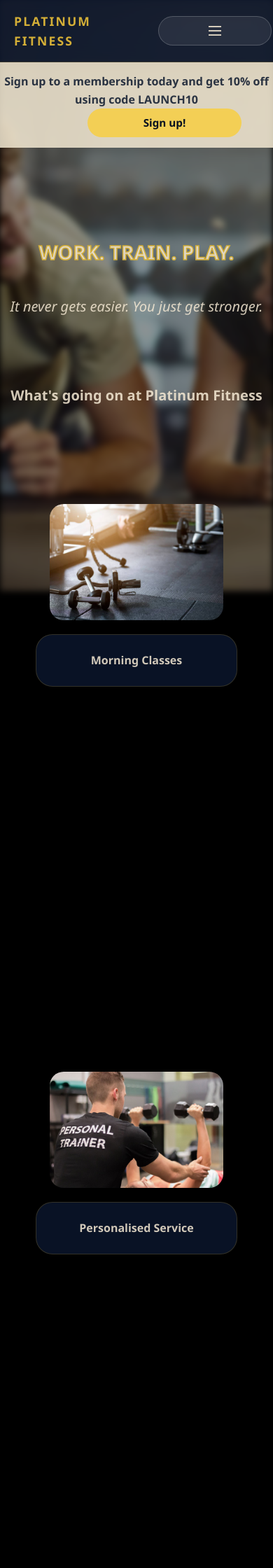
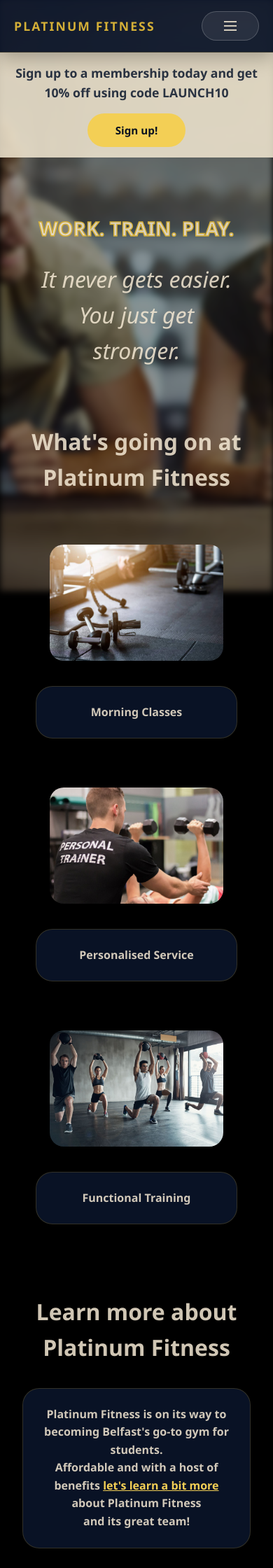
Before and after one commit to FilipTSC/uuproject, a Flask app: page / in a window 390 px wide. Shown: the top 2240 px of the page at 70% size. Run offline with Flask 2, Linux system fonts and the light colour scheme; some libraries are stand-ins or nearby versions.

Commit message:
responsive design changes across multiple device types and display sizes

```diff
--- a/static/css/home.css
+++ b/static/css/home.css
@@ -4,78 +4,86 @@
   box-sizing: border-box;
 }
 
-h1, h2, h3, h4, h5, h6 {
-  margin: 0;
-  padding: 0;
+.hero {
+  padding: 3rem 1rem;
+  display: flex;
+  flex-direction: column;
+  align-items: center;
+  justify-content: center;
+  min-height: 45vh;
+}
+
+.hero-text {
+  display: flex;
+  flex-direction: column;
+  align-items: center;
+  gap: 1.5rem;
 }
 
 #header-one {
   font-size: 3.375rem;
   font-weight: bold;
+  text-align: center;
   color: rgba(244, 233, 211, 0.85);
   -webkit-text-stroke-color: #d4af37;
   -webkit-text-stroke-width: 0.094rem;
-  margin: 0;
-  position: absolute;
-  top: 40%; /* repositions on y-axis */
-  left: 50%;
-  transform: translateX(-50%); /* 2nd % repositions on y-axis */
-  white-space: nowrap;
   overflow-wrap: break-word;
 }
 
 #header-two {
   text-align: center;
   font-style: italic;
-  font-weight: lighter; /* may reposition on x-axis depending on weight chosen */
-  position: absolute;
-  top: 50%; /* repositions on y-axis */
-  left: 50%;
-  transform: translateX(-50%); /* 2nd % repositions on y-axis */
-  white-space: nowrap;
+  font-weight: lighter;
   overflow-wrap: break-word;
+}
+
+.gallery-section {
+  display: flex;
+  flex-direction: column;
+  align-items: center;
+  width: 100%;
+  margin-bottom: 2rem;
 }
 
 .h2what {
   display: block;
   text-align: center;
-  margin: 0;
-  position: absolute;
-  top: 65%; /* repositions on y-axis */
-  left: 50%;
-  transform: translateX(-50%); /* 2nd % repositions on y-axis */
-  white-space: nowrap;
   overflow-wrap: break-word;
+  margin-bottom: 1rem;
+}
 
-}
 .h2about {
   display: block;
   text-align: center;
-  margin: 3.125rem;
-  margin-top: 6.25rem;
-  position: relative;
-  top: 100%; /* repositions on y-axis */
-  transform: translate(0%, -100% ); /* 2nd % repositions on y-axis */
+  margin: 4rem 1rem 2rem;
 }
 
 .announcement {
   background-color: rgba(244, 233, 211, 0.85);
   color: rgba(11, 22, 44, 0.85);
   text-align: center;
-  padding: 0.938rem 0;
-  display: block;
-  width: 100%;
-  max-width: 100%;
-  position: fixed;
-  left: 0;
+  padding: 0.938rem 1rem;
+  display: flex;
+  flex-direction: column;
+  align-items: center;
+  justify-content: center;
+  width: 100vw;
+  margin-left: calc(-50vw + 50%);
   z-index: 100;
+}
+
+.announcement strong {
+  display: flex;
+  flex-direction: column;
+  align-items: center;
+  gap: 1rem;
+  font-size: 1.1rem;
 }
 
 .gym-img {
   display: block;
   padding: 1.25rem;
   border-radius: 2.5rem;
-  margin-top: 30rem;
   margin-left: auto;
   margin-right: auto;
   max-width: 100%;
@@ -83,24 +91,21 @@ h1, h2, h3, h4, h5, h6 {
   transition: opacity 0.5s ease;
 }
 
-.gallery img {
-  width: 100%;
-  height: auto;
-  border-radius: 2.5rem;
-}
-
 .gallery {
   display: grid;
   grid-template-columns: 1fr;
   gap: 20px;
   padding: 20px;
+  width: 100%;
 }
 
-/* Create three equal columns that sits next to each other */
 .column {
+  display: flex;
+  flex-direction: column;
+  align-items: center;
+  gap: 1rem;
   margin: 0;
   padding: 15px;
-  border-radius: 80px;
   text-align: center;
 }
 
@@ -109,8 +114,7 @@ button {
   color: #07111f;
   border: none;
   border-radius: 6.25rem;
-  padding: 0.5rem 5rem;
-  margin-left: 5rem;
+  padding: 0.75rem 2.5rem;
   font-size: 0.95rem;
   font-weight: 700;
   cursor: pointer;
@@ -118,36 +122,43 @@ button {
   transition: transform 0.2s ease, background-color 0.2s ease;
 }
 
+button:hover {
+  transform: translateY(-2px);
+  background-color: var(--accent-hover);
+}
+
 main {
   margin-top: 0 !important;
 }
 
+.cards-container-about {
+  display: flex;
+  flex-direction: column;
+  align-items: center;
+  gap: 1.5rem;
+  width: 100%;
+  margin-bottom: 3rem;
+  padding: 0 1rem;
+}
+
 .contact-card {
-  display: table-cell;
+  display: flex;
+  flex-direction: column;
+  justify-content: center;
+  align-items: center;
   padding: 1.5rem;
-  flex-direction: column;
   gap: 1rem;
   transition: transform 0.25s ease, box-shadow 0.25s ease;
   background: var(--glass-bg);
   border: 0.063rem solid var(--glass-border);
   border-radius: 1.5rem;
   box-shadow: 0 1rem 2.5rem rgba(0, 0, 0, 0.22);
-  width: 23.125rem;
-  max-height: 3.125rem;
+  width: 100%;
   text-align: center;
 }
 
-.cards-container {
-  display: table;
-  width: 100%;
-  margin-top: -2rem;
-}
-
-.cards-container-about {
-  display: table;
-  width: 100%;
-  margin-top: -4.375rem;
-  transform: translate(0%, 20% ); /* 2nd % repositions on y-axis */
+.cards-container-about .contact-card {
+  max-width: 800px;
 }
 
 .about:link {
@@ -156,40 +167,32 @@ main {
 }
 
 @media (min-width: 768px) {
+  .announcement strong {
+    flex-direction: row;
+  }
+
   .gallery {
     grid-template-columns: repeat(3, 1fr);
   }
 
-  @media (min-width: 768px) {
-    .contact-card {
-      grid-template-columns: repeat(3, 1fr);
-    }
-  }
-
   h1 {
-    font-size: 3.375rem; /* desktop size */
+    font-size: 3.375rem;
   }
 }
+
 @media (max-width: 30rem) {
-    /* iPhone screens */
-    #header-one {
-      font-size: 1.75rem; /* smaller on mobile */
-    }
+  #header-one {
+    font-size: 1.75rem;
   }
   h2 {
-    font-size: 2rem; /* desktop size */
+    font-size: 1.25rem;
   }
+}
 
-  @media (max-width: 30rem) {
-    h2 {
-      font-size: 1.25rem; /* smaller on mobile */
-    }
-  }
+h2 {
+  font-size: 2rem;
+}
 
-  h1, h2 {
-    padding: 0 1rem; /* breathing room on left and right */
-  }
-
-.hero {
-  padding: 3rem;
+h1, h2 {
+  padding: 0 1rem;
 }
--- a/templates/index.html
+++ b/templates/index.html
@@ -16,30 +16,31 @@
 </mark>
 
 <section class="hero">
-   <div>
+   <div class="hero-text">
      <h1 id="header-one">WORK. TRAIN. PLAY.</h1>
      <h2 id="header-two">It never gets easier. You just get stronger.</h2>
-      <h2 class="h2what">What's going on at Platinum Fitness</h2>
    </div>
 </section>
 
-<section>
+<section class="gallery-section">
+  <h2 class="h2what">What's going on at Platinum Fitness</h2>
+
   <div class="gallery">
     <figure class="column">
       <img class="gym-img" src="{{ url_for('static', filename='Images/gym2.jpeg') }}" width="400" height="300" alt="gym equipment on a gym floor as sun shines through the window">
-    <article class="contact-card gallery">
+      <article class="contact-card">
         <strong>Morning Classes</strong>
       </article>
     </figure>
     <figure class="column">
       <img class="gym-img" src="{{ url_for('static', filename='Images/gym5.jpeg') }}" width="400" height="300" alt="man helping gym goer lift weights">
-    <article class="contact-card gallery">
+      <article class="contact-card">
         <strong>Personalised Service</strong>
       </article>
     </figure>
     <figure class="column">
       <img class="gym-img" src="{{ url_for('static', filename='Images/gym6.jpeg') }}" width="400" height="300" alt="man lifting bar bell from a gym floor">
-    <article class="contact-card gallery">
+      <article class="contact-card">
         <strong>Functional Training</strong>
       </article>
     </figure>
@@ -49,10 +50,10 @@
 <h2 class="h2about">Learn more about Platinum Fitness</h2>
 
 <div class="cards-container-about">
-  <article class="contact-card gallery">
-    <span style="font-weight: bold">Platinum Fitness is on its way to becoming Belfast's go-to gym for students. </br>
+  <article class="contact-card">
+    <span style="font-weight: bold">Platinum Fitness is on its way to becoming Belfast's go-to gym for students. <br/>
       Affordable and with a host of benefits <a class='about' href="{{ url_for('about') }}">let's learn a bit more</a>
-      about Platinum Fitness</br>and its great team!
+      about Platinum Fitness<br/>and its great team!
     </span>
   </article>
 </div>
```
Lines whose indentation alone changed are shown as unchanged.
